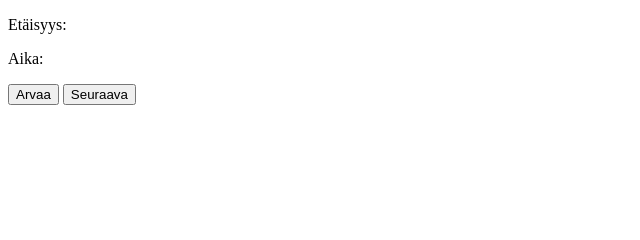
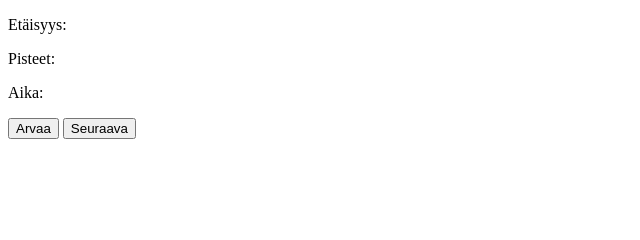
Before and after one commit to andrew-karppinen/Lentokonepeli, a Flask app: page /kartta.html in a window 1280 px wide. Shown: the part 471-711 px from the top of the page, without its empty margins (0-640 px from the left). Run offline with Flask 3, Linux system fonts and the light colour scheme; data that the repository does not hold is empty.

Commit message:
Päivitetty pisteenlasku systeemiä. Lisätty pisteet html sivulle

```diff
--- a/static/kartta.js
+++ b/static/kartta.js
@@ -229,8 +229,7 @@
         let distanceInMeters = clickPoint.distanceTo(airportPoint); // Etäisyys metreinä
         let distanceInKilometers = (distanceInMeters / 1000).toFixed(0); // Etäisyys kilometreinä, pyöristetty kahteen desimaaliin
 
-        // Näytetään etäisyys kilometreinä
-        document.getElementById('etäisyys').textContent = "Etäisyys lentokentälle: " + distanceInKilometers + " kilometriä.";
+
 
         // Estetään merkkiä liikkumasta napin painamisen jälkeen
         if (currentMarker) {
@@ -242,16 +241,15 @@
 
         //lasketaan pisteet 0-100
 
-
         let score = 0;
         if (pelintiedot["country"] =="*") {
             //jos maa on kaikki maat
-            score = 1000 - distanceInKilometers/10;
+            score = (1000 - distanceInKilometers)/10;
 
         }
         else {
             //jos maa on tietty maa kilometriraja on tiukempi
-            score = 500 - distanceInKilometers/5;
+            score = (200 - distanceInKilometers)/2;
 
         }
         if (score < 0) { //pisteet ei voi mennä negatiiviseksi
@@ -264,6 +262,10 @@
         pelaaja["score"] = pelaaja["score"] + score; //päivitetään pelaajan pisteet
         pelaaja["airport_counter"] = pelaaja["airport_counter"] + 1; //päivitetään pelaajan lentokenttä laskuri
 
+
+        // Näytetään etäisyys kilometreinä
+        document.getElementById('etäisyys').textContent = "Etäisyys lentokentälle: " + distanceInKilometers + " kilometriä.";
+        document.getElementById('pisteet').textContent = "Pisteet: " + score + " pistettä.";
 
         let kaikki_pelaajat_pelannut = true; //tarkistetaan onko kaikki pelaajat pelanneet
         for (let i =0;i<pelintiedot["players"].length;i++){ //käydään läpi kaikki pelaajat
--- a/templates/kartta.html
+++ b/templates/kartta.html
@@ -25,6 +25,7 @@
     <div id="map"></div>
 
     <p id="etäisyys">Etäisyys: </p>
+    <p id="pisteet">Pisteet: </p>
     <p id="aika">Aika: </p>
     <p id="pelaajan_nimi"> </p>
     <p id="kierros"> </p>
```
